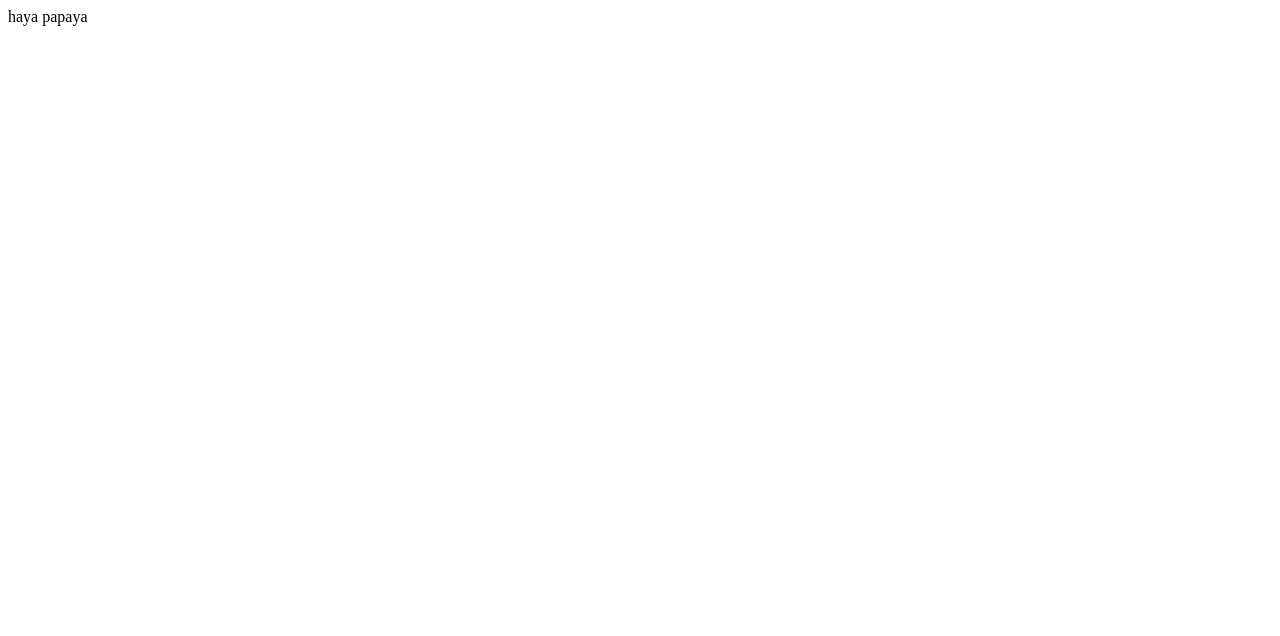
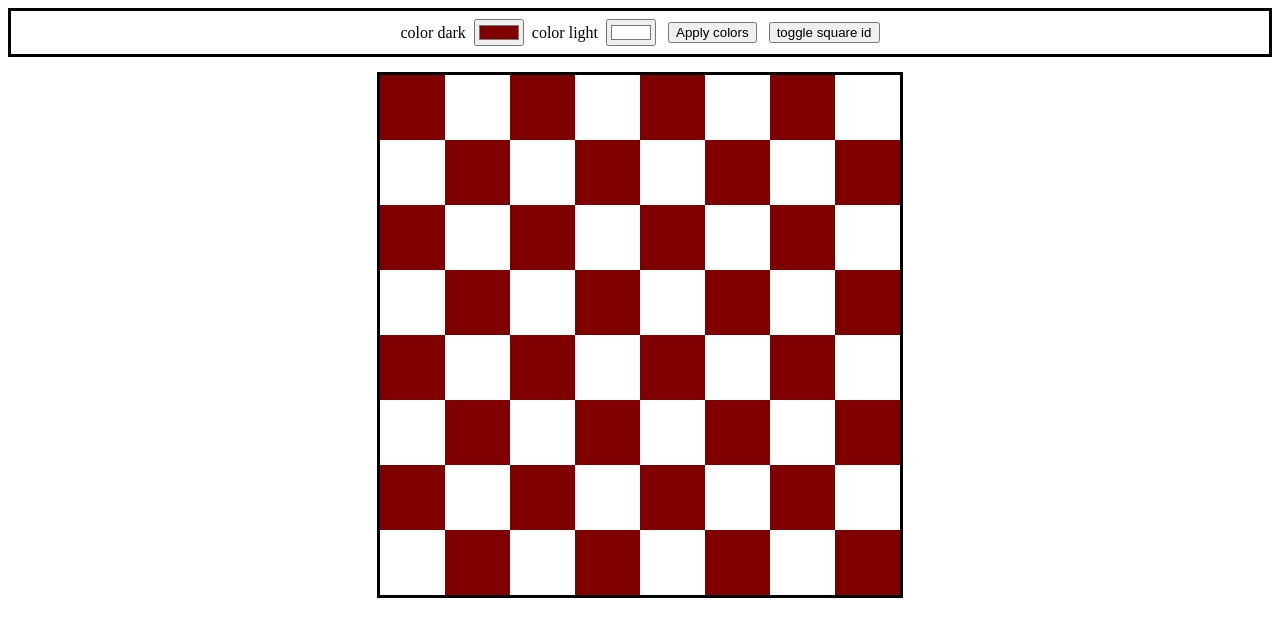
Before and after one commit to StianSka/kode-stuff, a plain HTML site: page modul 2/uke 3/sjakk med juks/index.html in a window 1280 px wide. Drawn offline with Linux system fonts and the light colour scheme.

Commit message:
lagt til fancy brett

```diff
--- a/modul 2/uke 3/sjakk med juks/controller.js
+++ b/modul 2/uke 3/sjakk med juks/controller.js
@@ -2,3 +2,19 @@ function switchPage(location){
     model.curentPage = location
     show()
 }
+
+function applyColors(){
+    model.selectedColorBlack = model.inputs.blackColor;
+    model.selectedColorWhite = model.inputs.whiteColor;
+    colorBoard()
+    updateView()
+}
+
+function toogleSquareId(){
+    if(model.inputs.showSquareId == false){
+        model.inputs.showSquareId = true
+    } else {
+        model.inputs.showSquareId = false
+    }
+    updateView()
+}
--- a/modul 2/uke 3/sjakk med juks/index.html
+++ b/modul 2/uke 3/sjakk med juks/index.html
@@ -10,9 +10,11 @@
     <script src="controller.js"></script>
     <script src="pieceController.js"></script>
     <script src="makeBoard.js"></script>
+    <link rel="stylesheet" href="style chess.css">
 </head>
 <body>
     <div id="app"></div>
 
+
 </body>
 </html>
--- a/modul 2/uke 3/sjakk med juks/makeBoard.js
+++ b/modul 2/uke 3/sjakk med juks/makeBoard.js
@@ -1,3 +1,40 @@
-function makeBoard(){
+
+function makeBoard() {
+    const letters = ['a', 'b', 'c', 'd', 'e', 'f', 'g', 'h']
+    let id = ''
+    let collor = ''
+    let currentPiece = ''
+    for (let j = 0; j < 8; j++) {
+        for (let i = 0; i < 8; i++) {
+            id = letters[j] + (i + 1)
+            model.board.push({ id: id, currentPiece: currentPiece, collor: collor })
+        }
+    }
+    colorBoard()
+}
+
+function colorBoard(){
+    collorBlackSquares(0)
+    collorBlackSquares(16)
+    collorBlackSquares(32)
+    collorBlackSquares(48)
+    collorWhiteSquares(8)
+    collorWhiteSquares(24)
+    collorWhiteSquares(40)
+    collorWhiteSquares(56)
 
 }
+
+function collorBlackSquares(index) {
+    for (let i = index; i < (index + 8); i = i + 2) {
+        model.board[i].collor = model.selectedColorBlack
+        model.board[(i + 1)].collor = model.selectedColorWhite
+    }
+}
+
+function collorWhiteSquares(index) {
+    for (let i = index; i < (index + 8); i = i + 2) {
+        model.board[i].collor = model.selectedColorWhite
+        model.board[(i + 1)].collor = model.selectedColorBlack
+    }
+}
--- a/modul 2/uke 3/sjakk med juks/model.js
+++ b/modul 2/uke 3/sjakk med juks/model.js
@@ -2,17 +2,25 @@ const model = {
     //app
     curentPage: 'game',
     //inputs
+    inputs:
+    {
+        showSquareId: false,
+        blackColor: '#800000',
+        whiteColor: '#ffffff',
+    },
+    //data
+    selectedColorBlack: '#800000',
+    selectedColorWhite: 'ffffff',
 
-    //data
-   board:[],
-    blackPpawns:[],
+    board: [],
+    blackPpawns: [],
     blackKing:
     {
-        id:'black king',
-        possison:'e8',
+        id: 'black king',
+        possison: 'e8',
         isInCheck: false,
     },
-    whitePpawns:[
+    whitePpawns: [
         {
             name: 'pawn',
             id: 'a pawn',
--- /dev/null
+++ b/modul 2/uke 3/sjakk med juks/style chess.css
@@ -0,0 +1,29 @@
+.boardContainer{
+    display: flex;
+    justify-content: center;
+}
+.squareContainer {
+    display: grid;
+    width: 520px;
+    grid-template-columns: repeat(8, 65px);
+    grid-template-rows: repeat(8, 65px);
+    border-color: black;
+    border-style: solid;
+}
+
+.chessSquare{
+    display: grid;
+    align-items: end;
+}
+
+.customeizeBar{
+    display: flex;
+    justify-content: center;
+    align-items: center;
+    border-color: black;
+    border-style: solid;
+    padding: 8px;
+    margin-bottom: 15px;
+
+
+}
--- a/modul 2/uke 3/sjakk med juks/view.js
+++ b/modul 2/uke 3/sjakk med juks/view.js
@@ -1,15 +1,49 @@
+makeBoard()
 updateView()
 function updateView() {
     let html = ``;
-    if (model.curentPage == 'game') {html = uppdateViewBoard() }
+    if (model.curentPage == 'game') { html = uppdateViewBoard() }
     document.getElementById('app').innerHTML = html
 }
 
-function uppdateViewBoard(){
-    let html = ``;
-    html = //html
-    `
-    <div>haya papaya</div>
+function uppdateViewBoard() {
+    let html = //html
+        `
+        <div class="customeizeBar">${customeColorBar()}</div>
+        <div class="boardContainer">
+            <div class="squareContainer">${drawBoard()}</div>
+        </div>
     `;
     return html
 }
+
+function drawBoard() {
+    let html = ``
+    for (let i = 0; i < model.board.length; i++) {
+        html += /*HTML*/`
+        <div class="chessSquare" style=" background-color: ${model.board[i].collor}">
+            ${showSquareId(i)}
+        </div>
+    `;
+    }
+    return html
+}
+
+function showSquareId(index) {
+    let html = ``
+    if (model.inputs.showSquareId == true) {
+        html = model.board[index].id
+        return html
+    } else { return ''}
+}
+
+function customeColorBar() {
+    let html = /*HTML*/`
+    color dark &nbsp; <input type="color"onchange="model.inputs.blackColor=this.value" value="${model.inputs.blackColor}">
+    &nbsp; color light &nbsp; <input type="color"onchange="model.inputs.whiteColor=this.value" value="${model.inputs.whiteColor}">
+    &nbsp; &nbsp; <button onclick="applyColors()">Apply colors</button>
+    &nbsp;  &nbsp; <button onclick="toogleSquareId()">toggle square id</button>
+
+    `;
+    return html
+}
```
Lines whose indentation alone changed are shown as unchanged.
